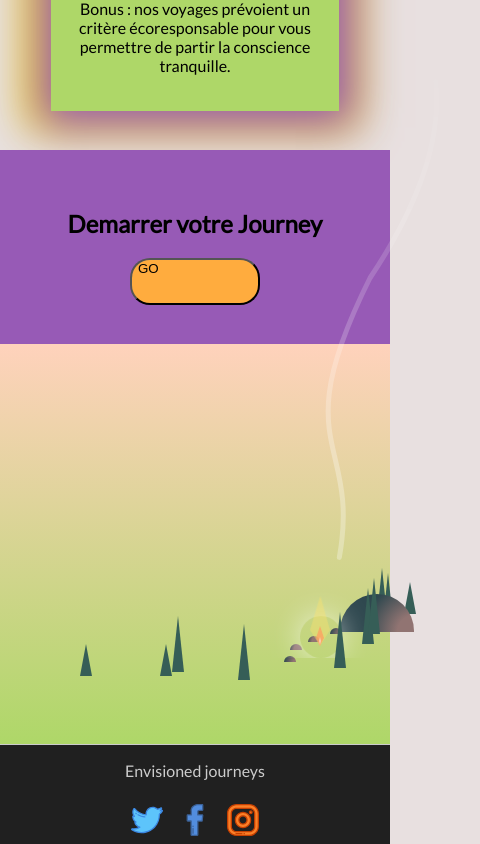
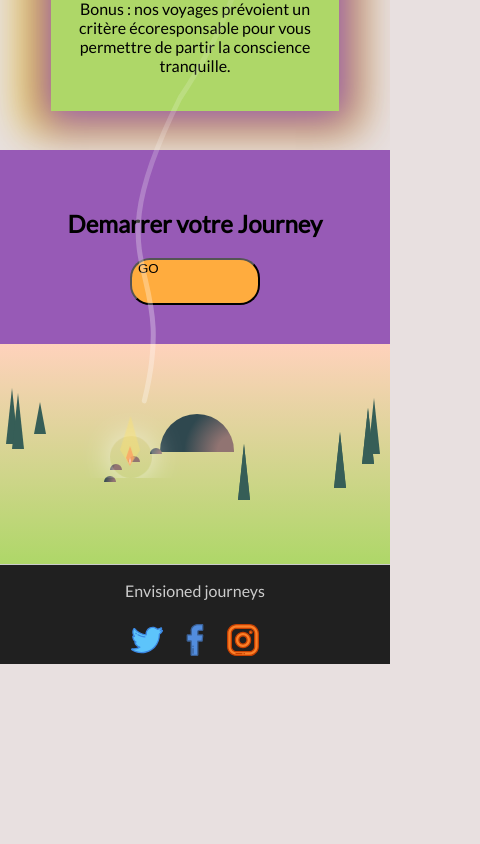
Before and after one commit to mlgs45/NoRespect-Hackaton, a React (Vite) app in the folder frontend/: page / in a window 390 px wide. Shown: the part 682-1526 px from the top of the page, 480 px wide, since content can reach past the window. After the commit the page ends 1346 px from the top, so only its background shows below. Built offline with nearby package versions, Linux system fonts and the light colour scheme.

Commit message:
fixed the mobile footer

```diff
--- a/frontend/src/pages/Home.css
+++ b/frontend/src/pages/Home.css
@@ -1,3 +1,4 @@
+
 .container-animation {
   background: linear-gradient(var(--color-sky-light), var(--color-sky-dark));
   width: 100%;
@@ -12,16 +13,16 @@
 }
 
 .campfire-wrapper {
-  width: 480px;
-  height: 400px;
+  height: 220px;
   position: relative;
+  padding-left: 5em;
 }
 
 .tree-container-front,
 .tree-container-back {
   bottom: 0;
-  height: 200px;
-  position: absolute;
+ /*  height: 200px; */
+/*   position: absolute; */
 }
 
 .tree-container-front {
@@ -32,6 +33,7 @@
   width: 110px;
   right: 0;
 }
+
 
 .tree-container-front > div,
 .tree-container-back > div {
@@ -180,10 +182,8 @@
 
 .rock-container {
   position: absolute;
-  width: 180px;
   height: 100px;
   bottom: 66px;
-  right: 40px;
 }
 
 .rock-big {
@@ -279,7 +279,6 @@
   height: 630px;
   width: 200px;
   bottom: 86px;
-  left: 270px;
   -webkit-mask-image: linear-gradient(
     to top,
     rgba(0, 0, 0, 1) 30%,
@@ -394,7 +393,6 @@
   position: absolute;
   top: 0;
   height: 600px;
-  width: 200px;
 }
 
 .svg-tree path {
--- a/frontend/src/pages/Home.jsx
+++ b/frontend/src/pages/Home.jsx
@@ -70,19 +70,20 @@ export default function Home() {
                 <div className="flame-3" />
               </div>
             </div>
-            <div className="tree-container-front">
-              <div className="tree-1" />
-              <div className="tree-2" />
-              <div className="tree-3" />
+             <div className="tree-container-front">
+             <div className="tree-4" />
+              <div className="tree-5" />
+              <div className="tree-6" />
               <div className="tree-4" />
               <div className="tree-5" />
               <div className="tree-6" />
               <div className="tree-7" />
-            </div>
+           </div>
           </div>
         </div>
-        <Footer />
       </div>
+
+      <Footer />
     </div>
   );
 }
```
